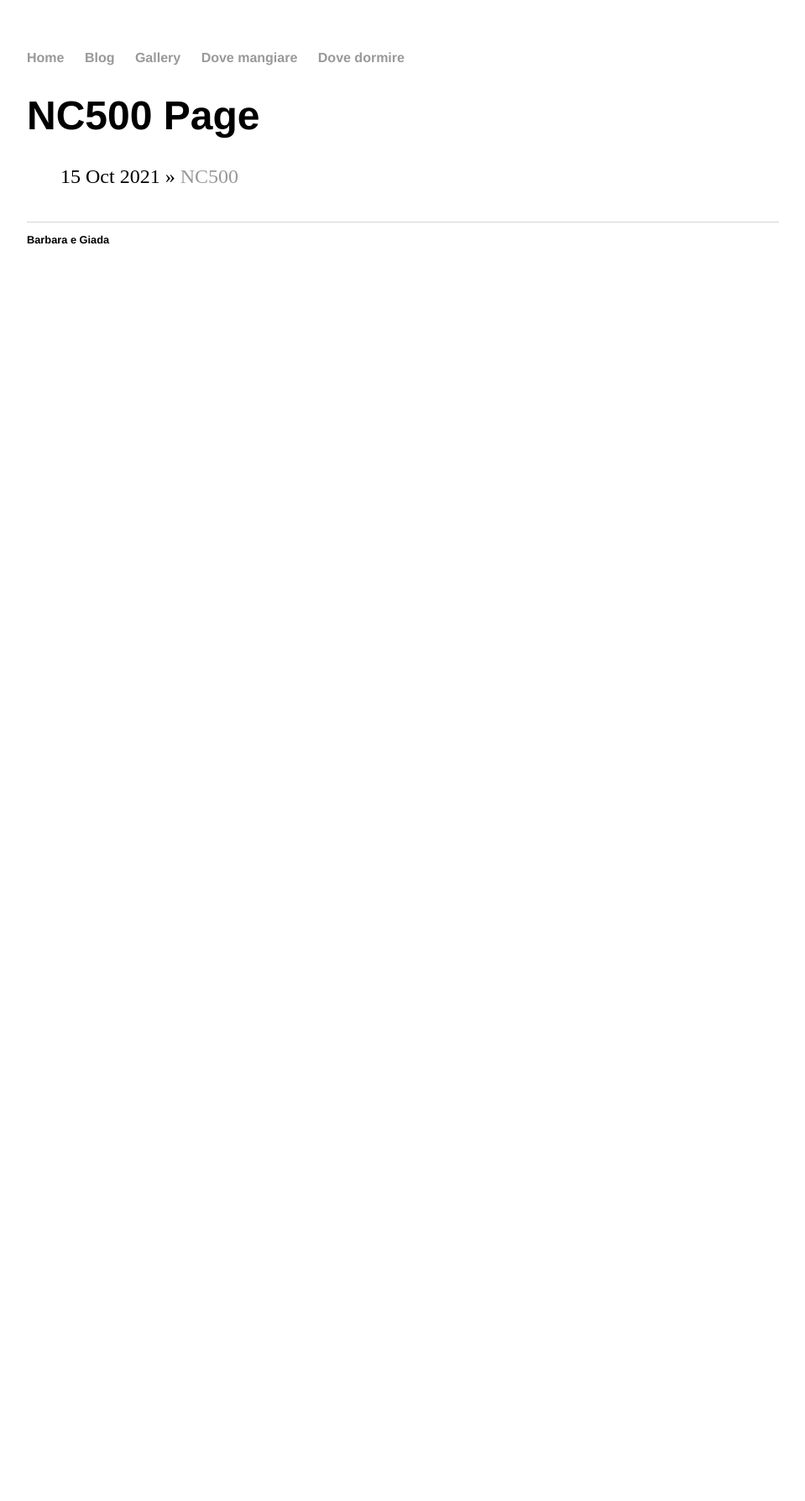
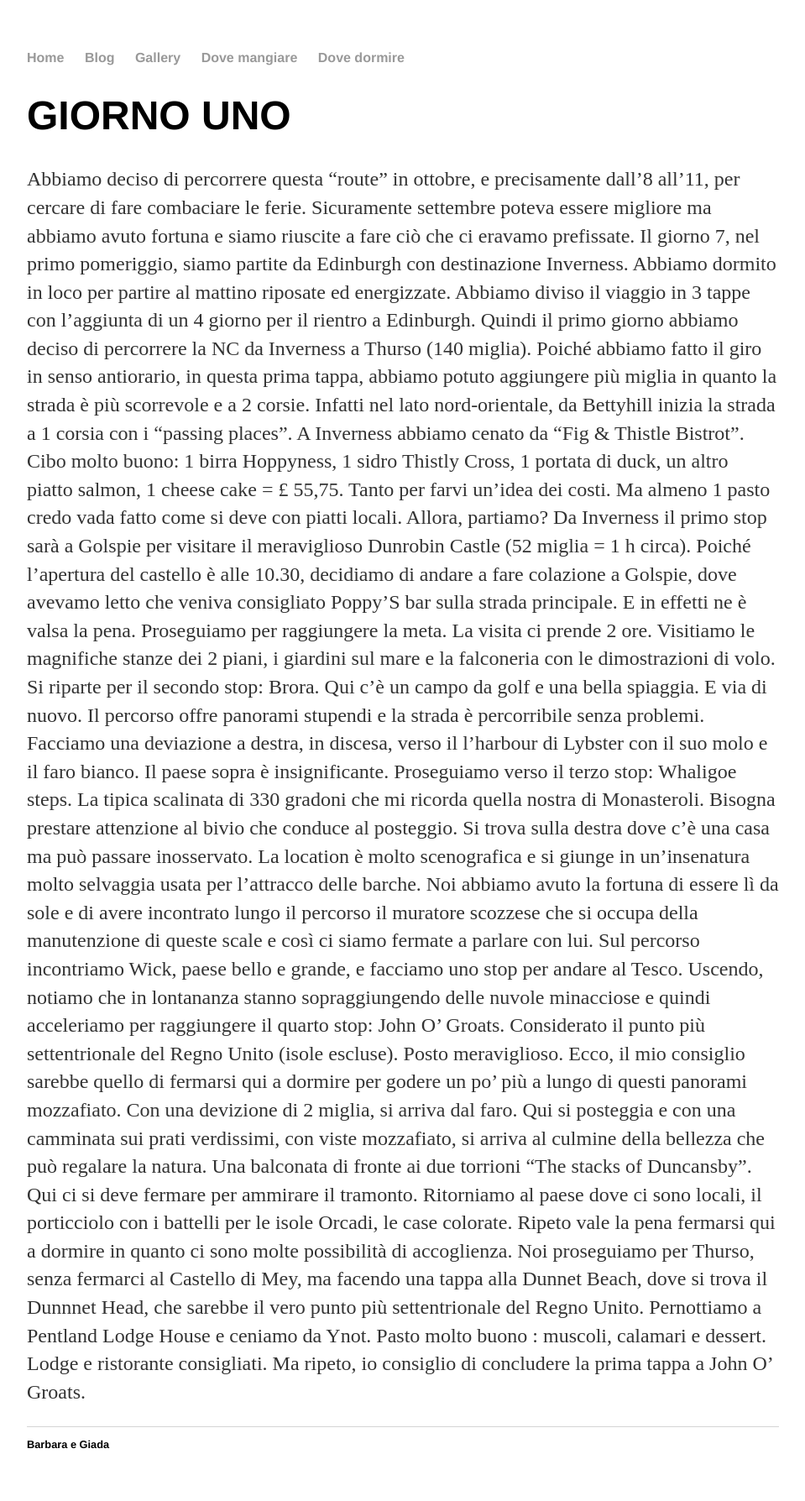
Before and after one commit to nc500/nc500, a Jekyll site: the page built from blog/index.html, in a window 1280 px wide. Shown: the whole page at 84% size, without its empty margins (160-1119 px from the left). Built offline with Jekyll 4.4.1, drawn with Linux system fonts in a browser that asks for light colours; before the commit the page ends 900 px from its top, so only the background shows below that.

Commit message:
Update index.html

```diff
--- a/blog/index.html
+++ b/blog/index.html
@@ -2,7 +2,67 @@
 layout: default
 title: NC500 Page
 ---
-<h1>{{ page.title }}</h1>
-<ul class="posts">{% for post in site.posts %}<li><span>{{ post.date | date_to_string }}</span> » <a href="{{ post.url }}" title="{{ post.title }}">{{ post.title }}</a></li>
-  {% endfor %}
-</ul>
+<h1>GIORNO UNO</h1>
+<p> Abbiamo deciso di percorrere questa “route” in ottobre, e precisamente
+dall’8 all’11, per cercare di fare combaciare le ferie. Sicuramente
+settembre poteva essere migliore ma abbiamo avuto fortuna e siamo
+riuscite a fare ciò che ci eravamo prefissate.
+Il giorno 7, nel primo pomeriggio, siamo partite da Edinburgh con
+destinazione Inverness. Abbiamo dormito in loco per partire al mattino
+riposate ed energizzate.
+Abbiamo diviso il viaggio in 3 tappe con l’aggiunta di un 4 giorno per il
+rientro a Edinburgh.
+Quindi il primo giorno abbiamo deciso di percorrere la NC da Inverness a
+Thurso (140 miglia). Poiché abbiamo fatto il giro in senso antiorario, in
+questa prima tappa, abbiamo potuto aggiungere più miglia in quanto la
+strada è più scorrevole e a 2 corsie. Infatti nel lato nord-orientale, da
+Bettyhill inizia la strada a 1 corsia con i “passing places”.
+A Inverness abbiamo cenato da “Fig &amp; Thistle Bistrot”. Cibo molto buono:
+1 birra Hoppyness, 1 sidro Thistly Cross, 1 portata di duck, un altro piatto
+salmon, 1 cheese cake = £ 55,75. Tanto per farvi un’idea dei costi. Ma
+almeno 1 pasto credo vada fatto come si deve con piatti locali.
+Allora, partiamo?
+Da Inverness il primo stop sarà a Golspie per visitare il meraviglioso
+Dunrobin Castle (52 miglia = 1 h circa). Poiché l’apertura del castello è alle
+10.30, decidiamo di andare a fare colazione a Golspie, dove avevamo
+letto che veniva consigliato Poppy’S bar sulla strada principale. E in effetti
+ne è valsa la pena. Proseguiamo per raggiungere la meta. La visita ci
+prende 2 ore. Visitiamo le magnifiche stanze dei 2 piani, i giardini sul
+mare e la falconeria con le dimostrazioni di volo.
+
+Si riparte per il secondo stop: Brora. Qui c’è un campo da golf e una bella
+spiaggia.
+E via di nuovo. Il percorso offre panorami stupendi e la strada è
+percorribile senza problemi. Facciamo una deviazione a destra, in discesa,
+verso il l’harbour di Lybster con il suo molo e il faro bianco. Il paese sopra
+è insignificante.
+Proseguiamo verso il terzo stop: Whaligoe steps. La tipica scalinata di 330
+gradoni che mi ricorda quella nostra di Monasteroli. Bisogna prestare
+attenzione al bivio che conduce al posteggio. Si trova sulla destra dove c’è
+una casa ma può passare inosservato. La location è molto scenografica e
+si giunge in un’insenatura molto selvaggia usata per l’attracco delle
+barche. Noi abbiamo avuto la fortuna di essere lì da sole e di avere
+incontrato lungo il percorso il muratore scozzese che si occupa della
+manutenzione di queste scale e così ci siamo fermate a parlare con lui.
+Sul percorso incontriamo Wick, paese bello e grande, e facciamo uno stop
+per andare al Tesco. Uscendo, notiamo che in lontananza stanno
+sopraggiungendo delle nuvole minacciose e quindi acceleriamo per
+raggiungere il quarto stop: John O’ Groats. Considerato il punto più
+settentrionale del Regno Unito (isole escluse). Posto meraviglioso. Ecco, il
+mio consiglio sarebbe quello di fermarsi qui a dormire per godere un po’
+più a lungo di questi panorami mozzafiato. Con una devizione di 2 miglia,
+si arriva dal faro. Qui si posteggia e con una camminata sui prati
+verdissimi, con viste mozzafiato, si arriva al culmine della bellezza che può
+regalare la natura. Una balconata di fronte ai due torrioni “The stacks of
+Duncansby”. Qui ci si deve fermare per ammirare il tramonto. Ritorniamo
+al paese dove ci sono locali, il porticciolo con i battelli per le isole Orcadi,
+le case colorate. Ripeto vale la pena fermarsi qui a dormire in quanto ci
+sono molte possibilità di accoglienza.
+
+Noi proseguiamo per Thurso, senza fermarci al Castello di Mey, ma
+facendo una tappa alla Dunnet Beach, dove si trova il Dunnnet Head, che
+sarebbe il vero punto più settentrionale del Regno Unito.
+Pernottiamo a Pentland Lodge House e ceniamo da Ynot. Pasto molto
+buono : muscoli, calamari e dessert. Lodge e ristorante consigliati. Ma
+ripeto, io consiglio di concludere la prima tappa a John O’ Groats.
+  </p>
```
